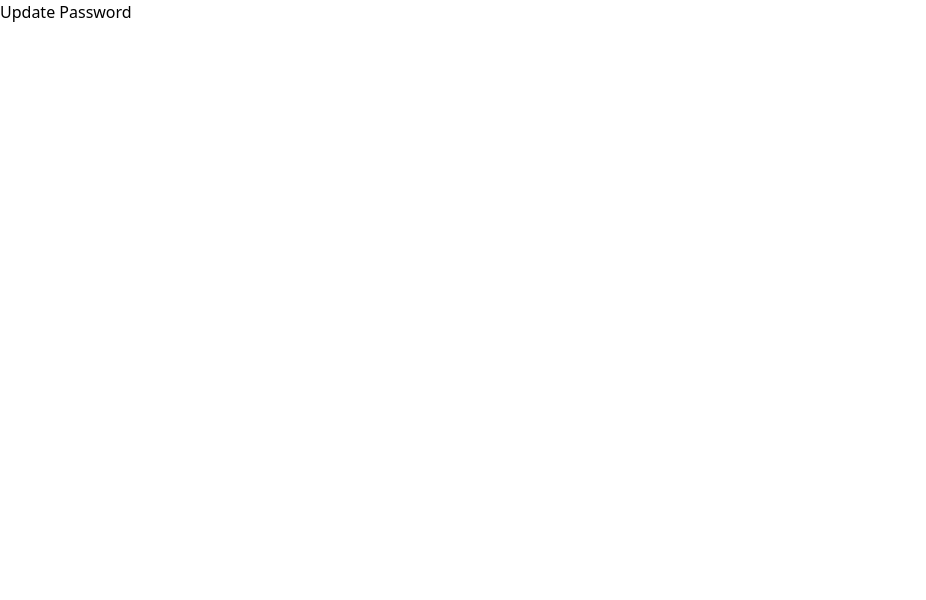
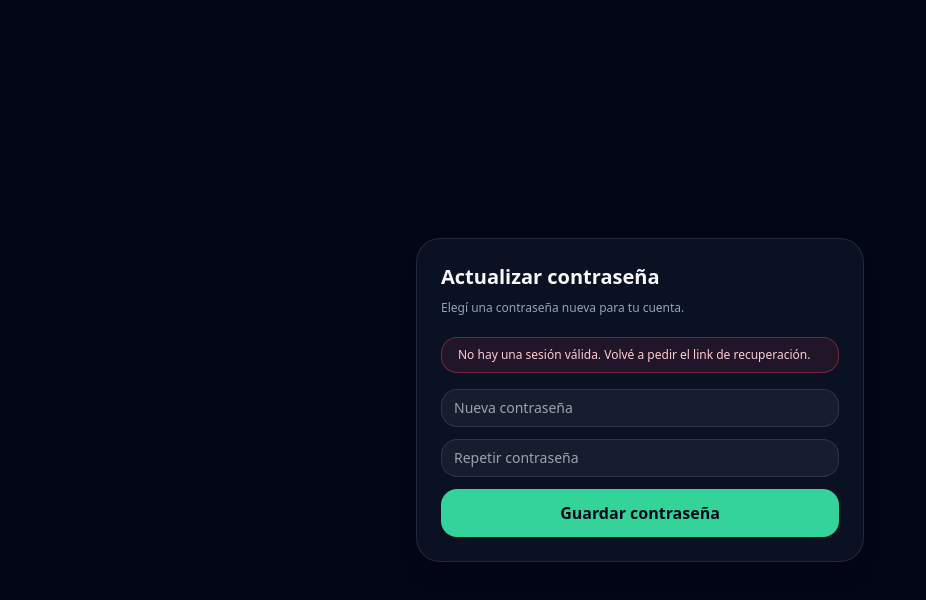
Before and after one commit to santiagososa2424-code/ritto, a React (Vite) app: page /reset-password in a window 1280 px wide. Shown: the top 600 px of the page, without its empty margins (0-926 px from the left). Built offline with nearby package versions, Linux system fonts and the light colour scheme.

Commit message:
Update UpdatePassword.jsx

```diff
--- a/src/pages/UpdatePassword.jsx
+++ b/src/pages/UpdatePassword.jsx
@@ -1,3 +1,168 @@
+import { useEffect, useState } from "react";
+import { supabase } from "../supabaseClient";
+import { useNavigate } from "react-router-dom";
+
 export default function UpdatePassword() {
-  return <div>Update Password</div>;
+  const [password, setPassword] = useState("");
+  const [password2, setPassword2] = useState("");
+
+  const [loading, setLoading] = useState(true);
+  const [saving, setSaving] = useState(false);
+
+  const [error, setError] = useState("");
+  const [success, setSuccess] = useState("");
+
+  const navigate = useNavigate();
+
+  useEffect(() => {
+    const init = async () => {
+      setError("");
+      setSuccess("");
+
+      try {
+        // 1) Si viene con ?code=... (PKCE), intentamos canjearlo por una sesión
+        const url = new URL(window.location.href);
+        const code = url.searchParams.get("code");
+
+        if (code) {
+          const { error: codeErr } = await supabase.auth.exchangeCodeForSession(
+            window.location.href
+          );
+          if (codeErr) {
+            console.error(codeErr);
+            setError("El link de recuperación no es válido o expiró.");
+            setLoading(false);
+            return;
+          }
+        }
+
+        // 2) Confirmamos si ya hay sesión (necesaria para updateUser)
+        const {
+          data: { session },
+        } = await supabase.auth.getSession();
+
+        if (!session) {
+          setError("No hay una sesión válida. Volvé a pedir el link de recuperación.");
+          setLoading(false);
+          return;
+        }
+
+        setLoading(false);
+      } catch (e) {
+        console.error(e);
+        setError("No se pudo iniciar el cambio de contraseña.");
+        setLoading(false);
+      }
+    };
+
+    init();
+  }, []);
+
+  const onSave = async (e) => {
+    e.preventDefault();
+    setError("");
+    setSuccess("");
+
+    if (!password || !password2) {
+      setError("Completá ambos campos.");
+      return;
+    }
+
+    if (password.length < 6) {
+      setError("La contraseña debe tener al menos 6 caracteres.");
+      return;
+    }
+
+    if (password !== password2) {
+      setError("Las contraseñas no coinciden.");
+      return;
+    }
+
+    setSaving(true);
+
+    try {
+      const { error: upErr } = await supabase.auth.updateUser({
+        password,
+      });
+
+      if (upErr) {
+        console.error(upErr);
+        setError("No se pudo actualizar la contraseña. Probá pedir un nuevo link.");
+        setSaving(false);
+        return;
+      }
+
+      setSuccess("Contraseña actualizada. Ya podés iniciar sesión.");
+
+      // Opcional: cerrar sesión recovery y mandar a login
+      // await supabase.auth.signOut();
+
+      setSaving(false);
+
+      setTimeout(() => {
+        navigate("/login");
+      }, 900);
+    } catch (e) {
+      console.error(e);
+      setError("Ocurrió un error guardando la contraseña.");
+      setSaving(false);
+    }
+  };
+
+  if (loading) {
+    return (
+      <div className="min-h-screen flex items-center justify-center bg-slate-950 text-slate-300">
+        Cargando…
+      </div>
+    );
+  }
+
+  return (
+    <div className="min-h-screen flex items-center justify-center bg-slate-950 px-4">
+      <div className="w-full max-w-md rounded-3xl bg-slate-900/70 border border-white/10 backdrop-blur-xl shadow-xl p-6 text-slate-50">
+        <h1 className="text-xl font-semibold mb-2">Actualizar contraseña</h1>
+        <p className="text-[12px] text-slate-400 mb-5">
+          Elegí una contraseña nueva para tu cuenta.
+        </p>
+
+        {error && (
+          <div className="rounded-2xl px-4 py-2 text-[12px] border border-rose-500/40 bg-rose-500/10 text-rose-200 mb-4">
+            {error}
+          </div>
+        )}
+
+        {success && (
+          <div className="rounded-2xl px-4 py-2 text-[12px] border border-emerald-500/40 bg-emerald-500/10 text-emerald-200 mb-4">
+            {success}
+          </div>
+        )}
+
+        <form onSubmit={onSave} className="space-y-3">
+          <input
+            type="password"
+            className="w-full rounded-2xl border border-white/10 bg-white/5 px-3 py-2 text-sm outline-none focus:border-emerald-400/60"
+            placeholder="Nueva contraseña"
+            value={password}
+            onChange={(e) => setPassword(e.target.value)}
+          />
+
+          <input
+            type="password"
+            className="w-full rounded-2xl border border-white/10 bg-white/5 px-3 py-2 text-sm outline-none focus:border-emerald-400/60"
+            placeholder="Repetir contraseña"
+            value={password2}
+            onChange={(e) => setPassword2(e.target.value)}
+          />
+
+          <button
+            type="submit"
+            disabled={saving}
+            className="w-full px-4 py-3 rounded-2xl bg-emerald-400 text-slate-950 font-semibold hover:bg-emerald-300 transition disabled:opacity-60"
+          >
+            {saving ? "Guardando…" : "Guardar contraseña"}
+          </button>
+        </form>
+      </div>
+    </div>
+  );
 }
```
